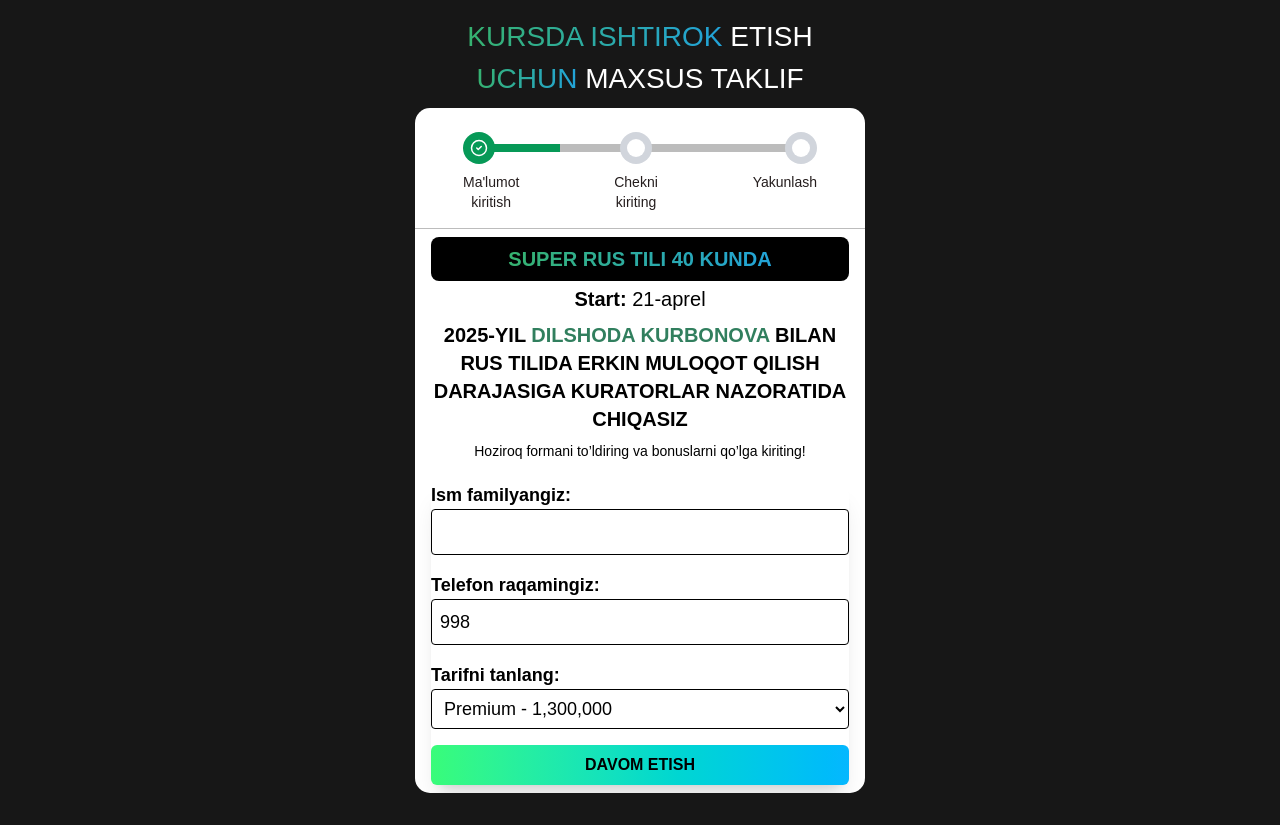
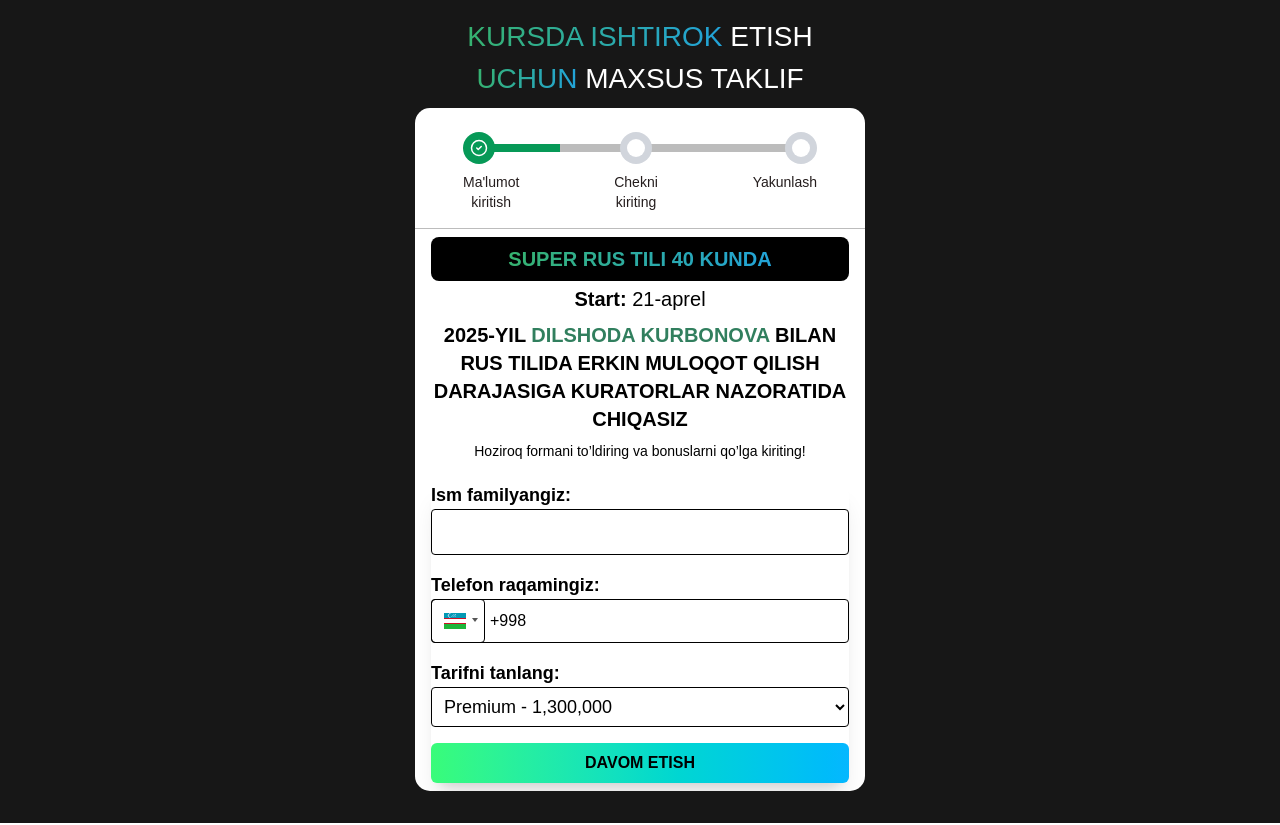
Before and after one commit to qAbdullajon/dilshoda-marafon, a Next.js app: page / in a window 1280 px wide. Built offline with nearby package versions, Linux system fonts and the light colour scheme.

Commit message:
input mask

```diff
--- a/app/globals.css
+++ b/app/globals.css
@@ -5,9 +5,15 @@
 }
 
 .text-gradient {
-  background: linear-gradient(90deg, #36B26F, #22A3D9);
+  background: linear-gradient(90deg, #36b26f, #22a3d9);
   -webkit-background-clip: text;
   -webkit-text-fill-color: transparent;
+}
+
+.react-tel-input .selected-flag:focus:before,
+.react-tel-input .selected-flag.open:before {
+  border: none !important;
+  box-shadow: none !important;
 }
 
 body {
--- a/app/page.tsx
+++ b/app/page.tsx
@@ -2,12 +2,14 @@
 
 import { useRouter } from 'next/navigation';
 import React, { useState } from 'react'
+import PhoneInput from "react-phone-input-2";
+import "react-phone-input-2/lib/bootstrap.css";
 
 export default function Page() {
     const router = useRouter()
     const [form, setForm] = useState({
         name: "",
-        phone: "998",
+        phone: "",
         plan: "premium",
     });
     const [errors, setErrors] = useState({
@@ -100,13 +102,29 @@ export default function Page() {
                             {errors.name && <p className="text-red-500 text-sm">{errors.name}</p>}
 
                             <label className="font-semibold">Telefon raqamingiz:</label>
-                            <input
-                                type="tel"
-                                name="phone"
+                            <PhoneInput
+                                country={'uz'}
                                 value={form.phone}
-                                onChange={handleChange}
-                                className="w-full border rounded-[4px] p-2 focus:border-black outline-none"
-                                required
+                                onChange={(value) =>
+                                    setForm((prev) => ({
+                                        ...prev,
+                                        phone: value,
+                                    }))
+                                }
+                                inputStyle={{
+                                    boxShadow: "none",
+                                    border: "1px solid #000",
+                                    color:"black",
+                                    borderRadius: "4px",
+                                    width: "100%",
+                                    height: "44px",
+                                    paddingLeft: "58px",
+                                }}
+                                buttonStyle={{
+                                    border: "1px solid #000",
+                                    borderRadius: "4px",
+                                }}
+                                placeholder="Telefon raqamingizni kiriting"
                             />
                             {errors.phone && <p className="text-red-500 text-sm">{errors.phone}</p>}
 
--- a/package.json
+++ b/package.json
@@ -17,6 +17,7 @@
     "next": "15.2.4",
     "react": "^19.0.0",
     "react-dom": "^19.0.0",
+    "react-phone-input-2": "^2.15.1",
     "react-toastify": "^11.0.5",
     "uuid": "^11.1.0"
   },
```
Also changed, not shown: 1 other file (tests, documents, lock files or other folders).
